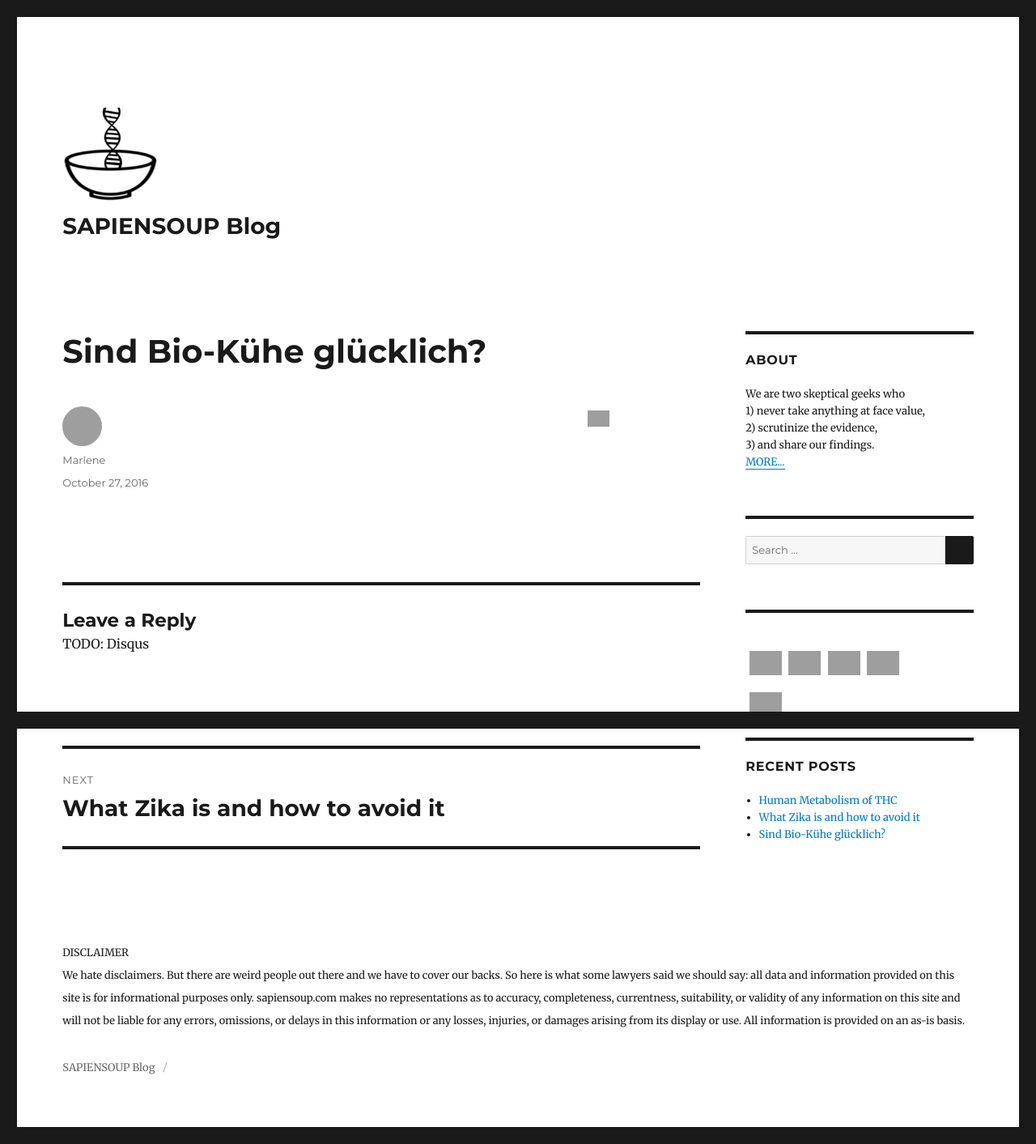
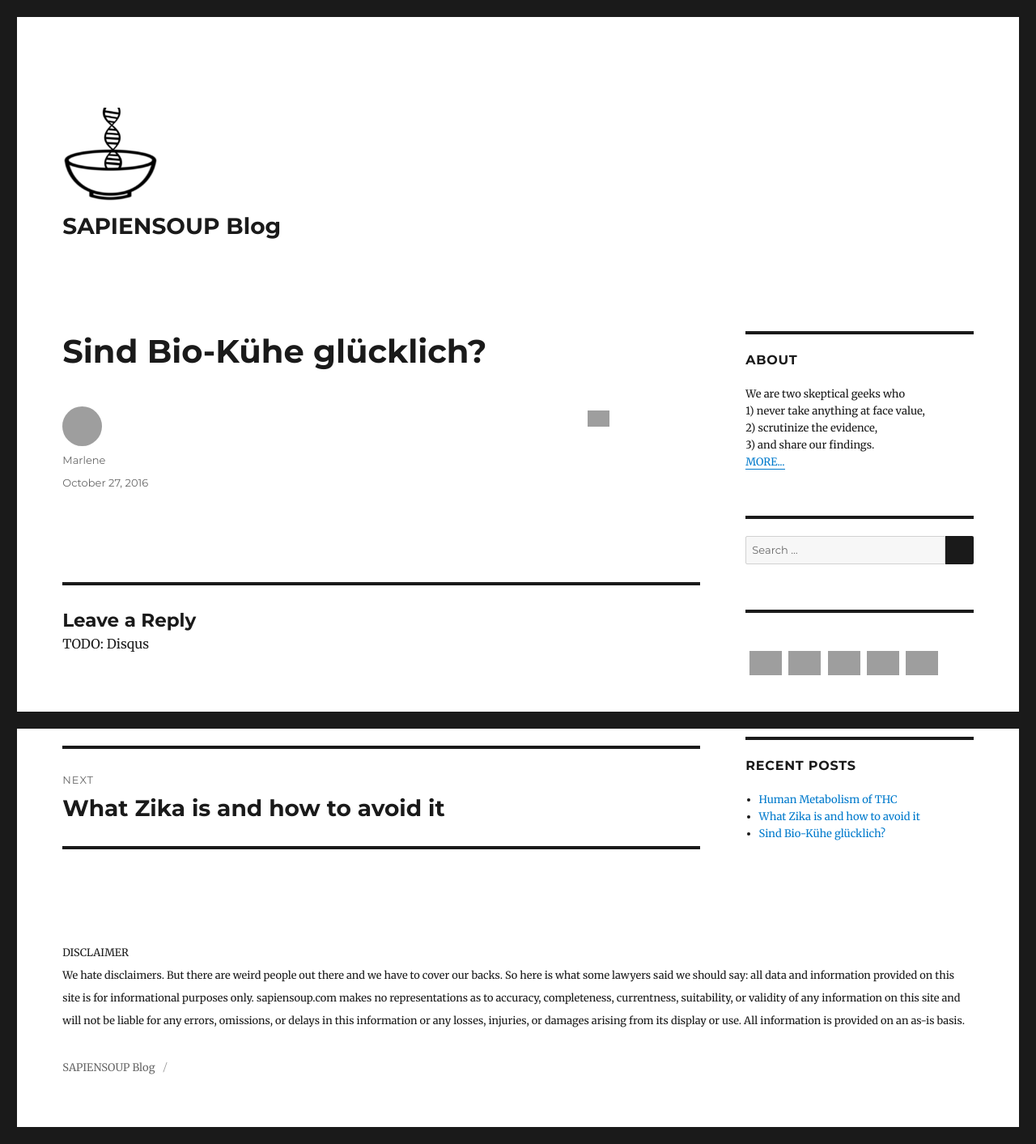
Before and after one commit to sapiensoup/sapiensoup.com, a Jekyll site: the page built from _posts/2016-10-27-sind-bio-kuhe-glucklich.html, in a window 1280 px wide. Shown: the whole page at 81% size. Built offline with Jekyll 4.4.1, drawn with Linux system fonts in a browser that asks for light colours; nearby versions of some CDN libraries; library files that are not in the unit come from our copies; comment, search, counter and statistics services are not loaded; grey boxes are pictures that could not be loaded.

Commit message:
Avoid email button in sidebar breaking onto new line

```diff
--- a/_layouts/post.html
+++ b/_layouts/post.html
@@ -229,7 +229,7 @@
                     lang:'en_US',parsetags: 'onload'
                   };
                 </script>
-                <div class="sfsiplus_norm_row sfsi_plus_wDiv"  style="width:225px;text-align:left;position:absolute;">
+                <div class="sfsiplus_norm_row sfsi_plus_wDiv"  style="width:250px;text-align:left;position:absolute;">
                   <div style='width:40px; height:40px;margin-left:5px;margin-bottom:5px;' class='sfsi_plus_wicons shuffeldiv '>
                     <div class='sfsiplus_inerCnt'>
                       <a class=' sficn' effect='' target='_blank'  href='javascript:void(0);' id='sfsiplusid_twitter'  style='opacity:1' >
```
